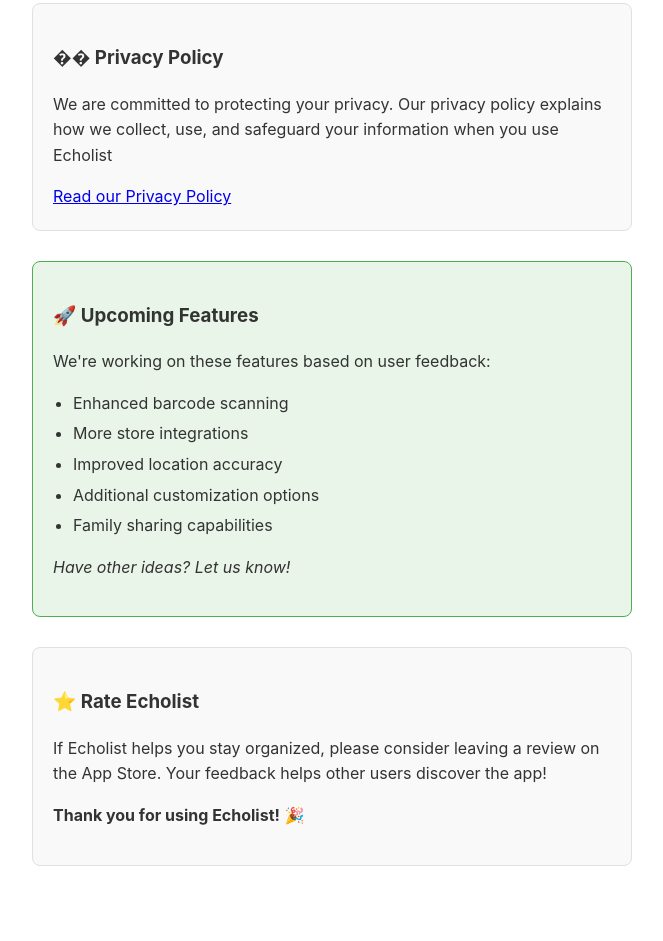
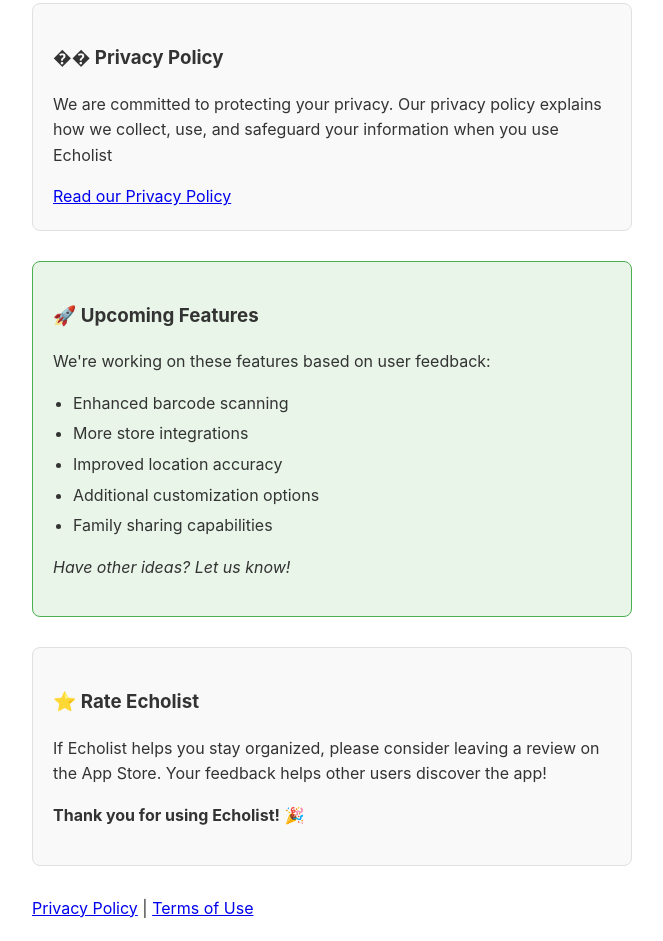
Before and after one commit to TaskBeaconSupport/taskbeaconsupportandfeedback.github.io, a plain HTML site: page index.html in a window 1280 px wide. Shown: the part 810-1751 px from the top of the page, without its empty margins (308-971 px from the left). Before the commit the page ends 1726 px from the top, so only its background shows below. Drawn offline with Linux system fonts and the light colour scheme.

Commit message:
Update index.html
Added footer for Terms of use and privacy policy

```diff
--- a/index.html
+++ b/index.html
@@ -103,5 +103,9 @@
         <p>If Echolist helps you stay organized, please consider leaving a review on the App Store. Your feedback helps other users discover the app!</p>
         <p><strong>Thank you for using Echolist!</strong> 🎉</p>
     </div>
+    <footer>
+      <a href="https://echolistapp.github.io/echolist/PrivacyPolicy.html">Privacy Policy</a> |
+      <a href="https://echolistapp.github.io/echolist/TermsOfUse.html">Terms of Use</a>
+    </footer>
 </body>
 </html>
```
